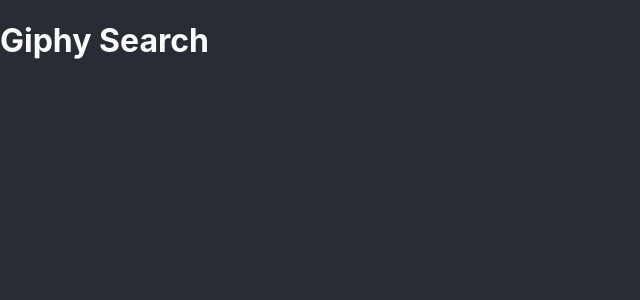
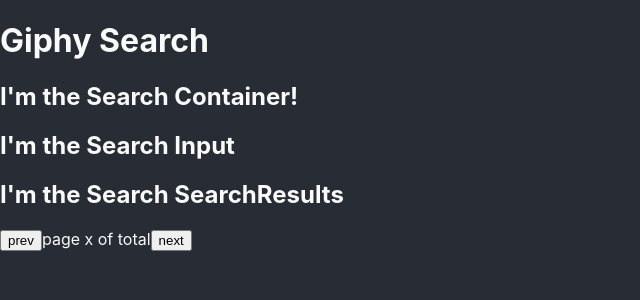
Before and after one commit to momentmuse/giphy-search, a React (Create React App) app: page / in a window 1280 px wide. Shown: the top 300 px of the page, without its empty margins (0-640 px from the left). Built offline with nearby package versions, Linux system fonts and the light colour scheme.

Commit message:
build: component boilerplate

```diff
--- a/src/App.js
+++ b/src/App.js
@@ -1,7 +1,10 @@
+import { SearchContainer } from './components/SearchContainer';
+
 function App() {
   return (
     <div className="App">
       <h1>Giphy Search</h1>
+      <SearchContainer />
     </div>
   );
 }
--- /dev/null
+++ b/src/components/SearchContainer.js
@@ -0,0 +1,14 @@
+import { SearchInput } from './SearchInput';
+import { SearchPageLocation } from './SearchPageLocation';
+import { SearchResults } from './SearchResults';
+
+export const SearchContainer = () => {
+  return (
+    <>
+      <h2>I'm the Search Container!</h2>
+      <SearchInput />
+      <SearchResults />
+      <SearchPageLocation />
+    </>
+  );
+};
--- /dev/null
+++ b/src/components/SearchInput.js
@@ -0,0 +1,3 @@
+export const SearchInput = () => {
+  return <h2>I'm the Search Input</h2>;
+};
--- /dev/null
+++ b/src/components/SearchPageLocation.js
@@ -0,0 +1,9 @@
+export const SearchPageLocation = () => {
+  return (
+    <>
+      <button>prev</button>
+      page x of total
+      <button>next</button>
+    </>
+  );
+};
--- /dev/null
+++ b/src/components/SearchResults.js
@@ -0,0 +1,3 @@
+export const SearchResults = () => {
+  return <h2>I'm the Search SearchResults</h2>;
+};
```
Also changed, not shown: src/components/GifCard.js (added, +8 -0 lines).
